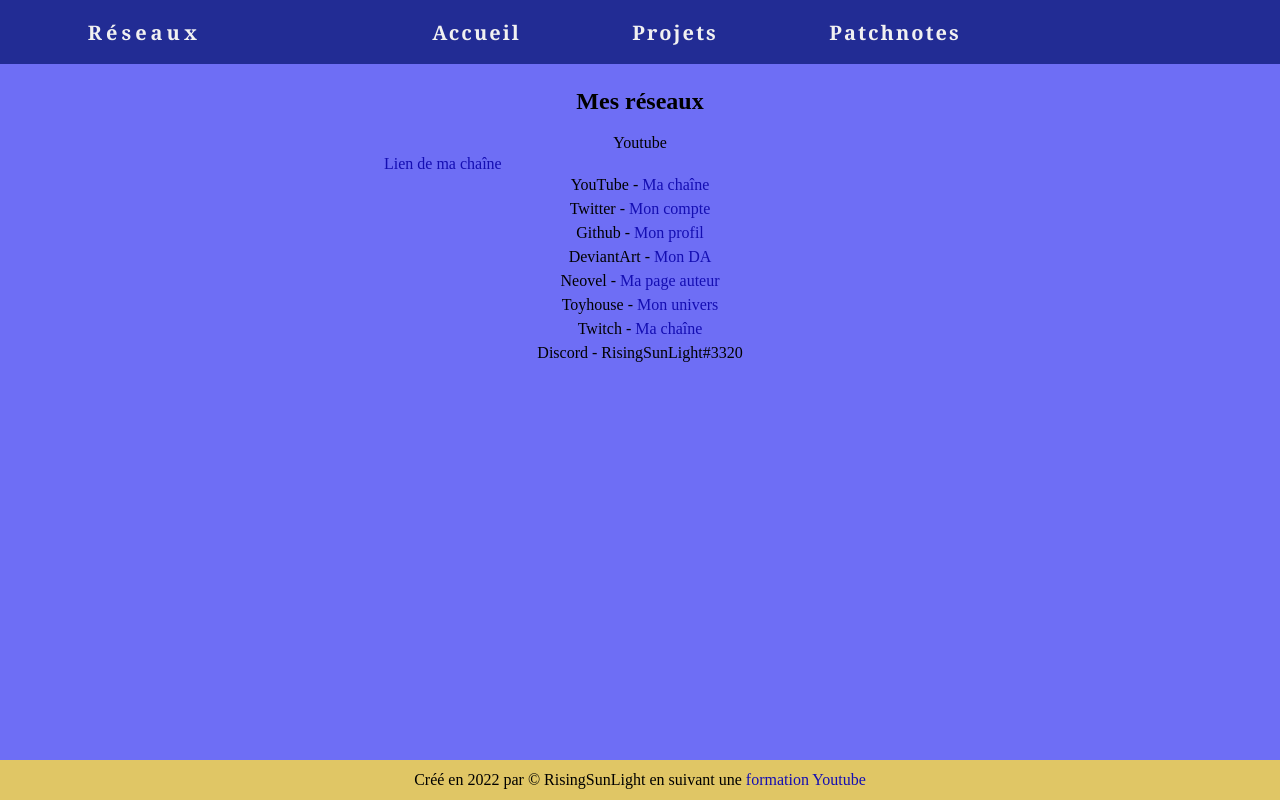
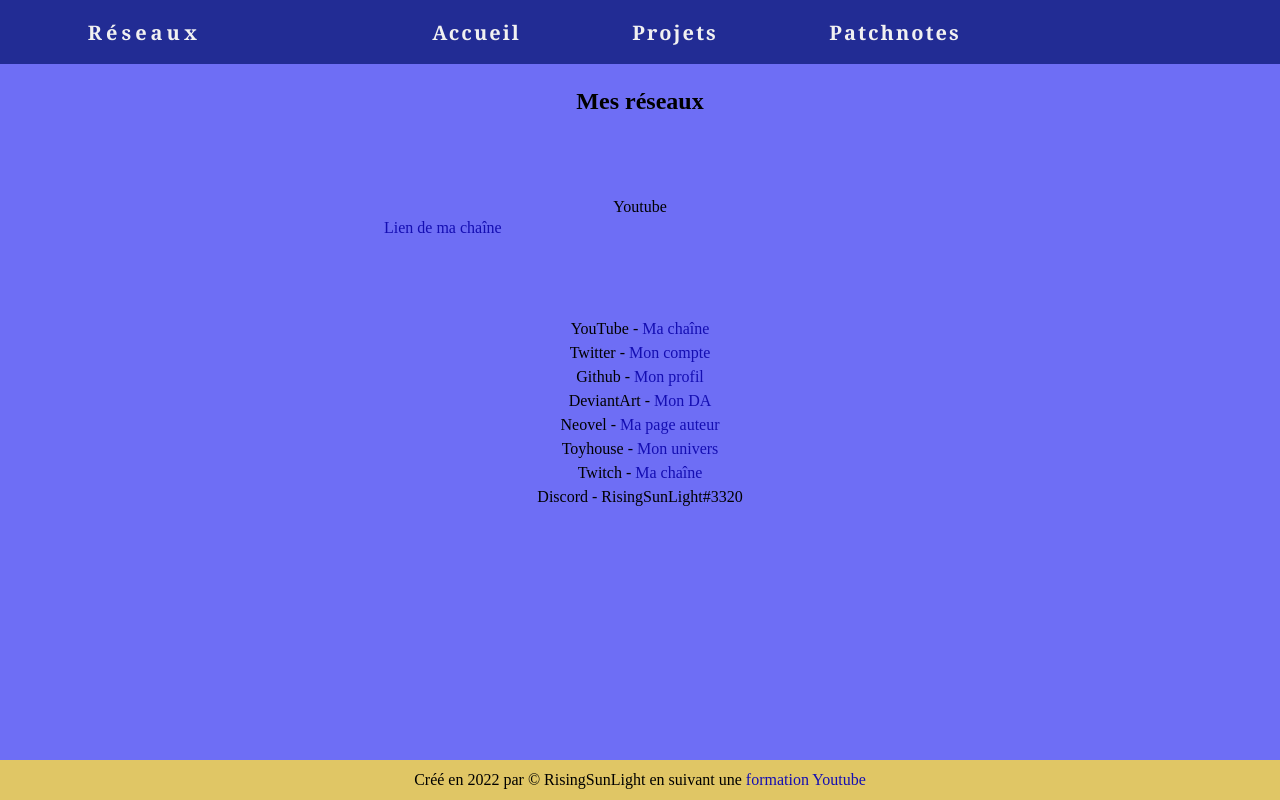
Before and after one commit to RisingSunLight42/my-website, a plain HTML site: page reseaux.html in a window 1280 px wide. Drawn offline with Linux system fonts and the light colour scheme.

Commit message:
Ajout du display en column

```diff
--- a/style.css
+++ b/style.css
@@ -522,3 +522,11 @@ section.reseaux {
     margin: auto;
     max-width: 1400px;
 }
+
+.card_container {
+    /* Fait un affichage grid qui remplit autant de cartes que possible avec hauteur min 350px, et 1fr max*/
+    display: grid;
+    grid-template-columns: repeat(auto-fill, minmax(350px, 1fr));
+    gap: 30px 30px;
+    margin: 80px 0px;
+}
```
